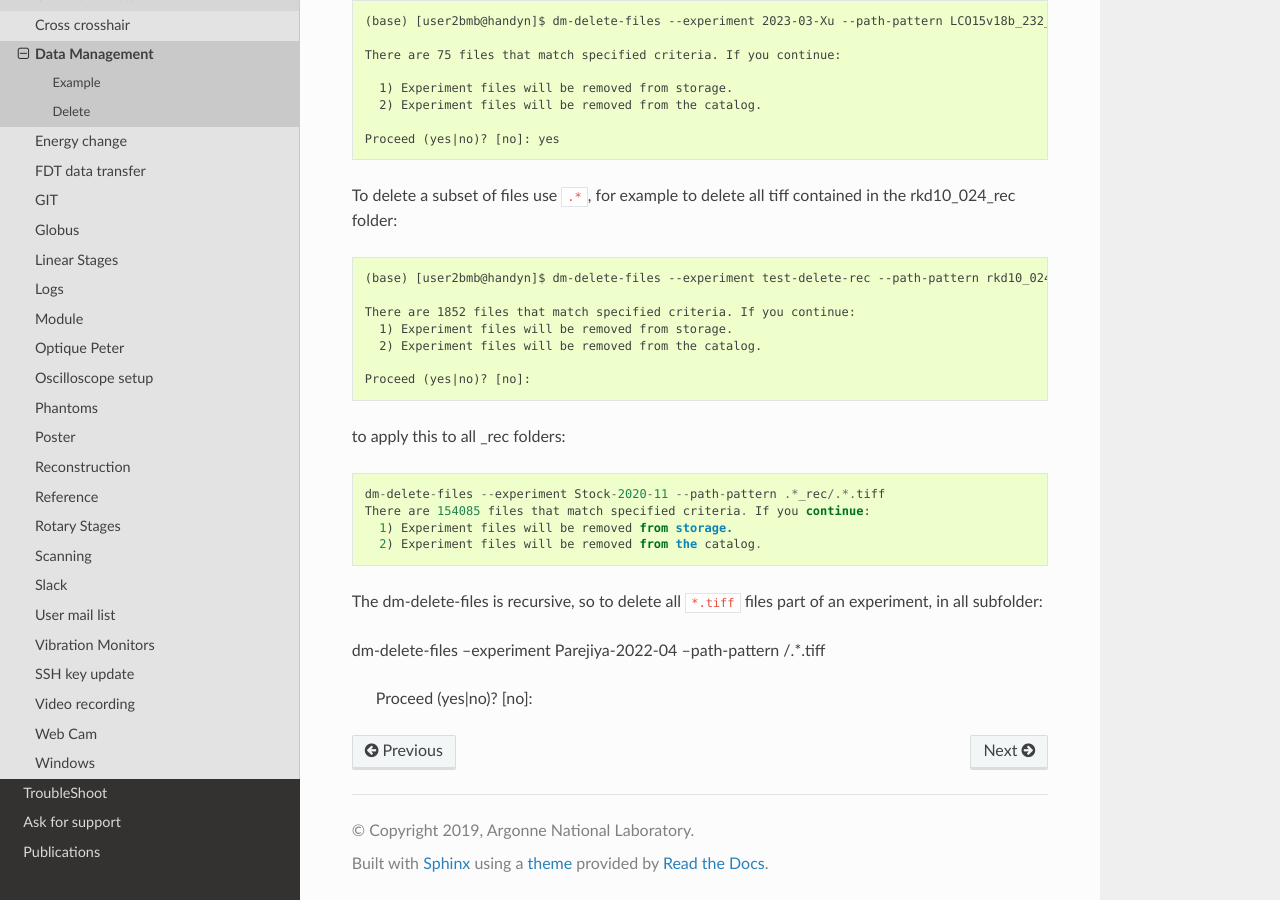
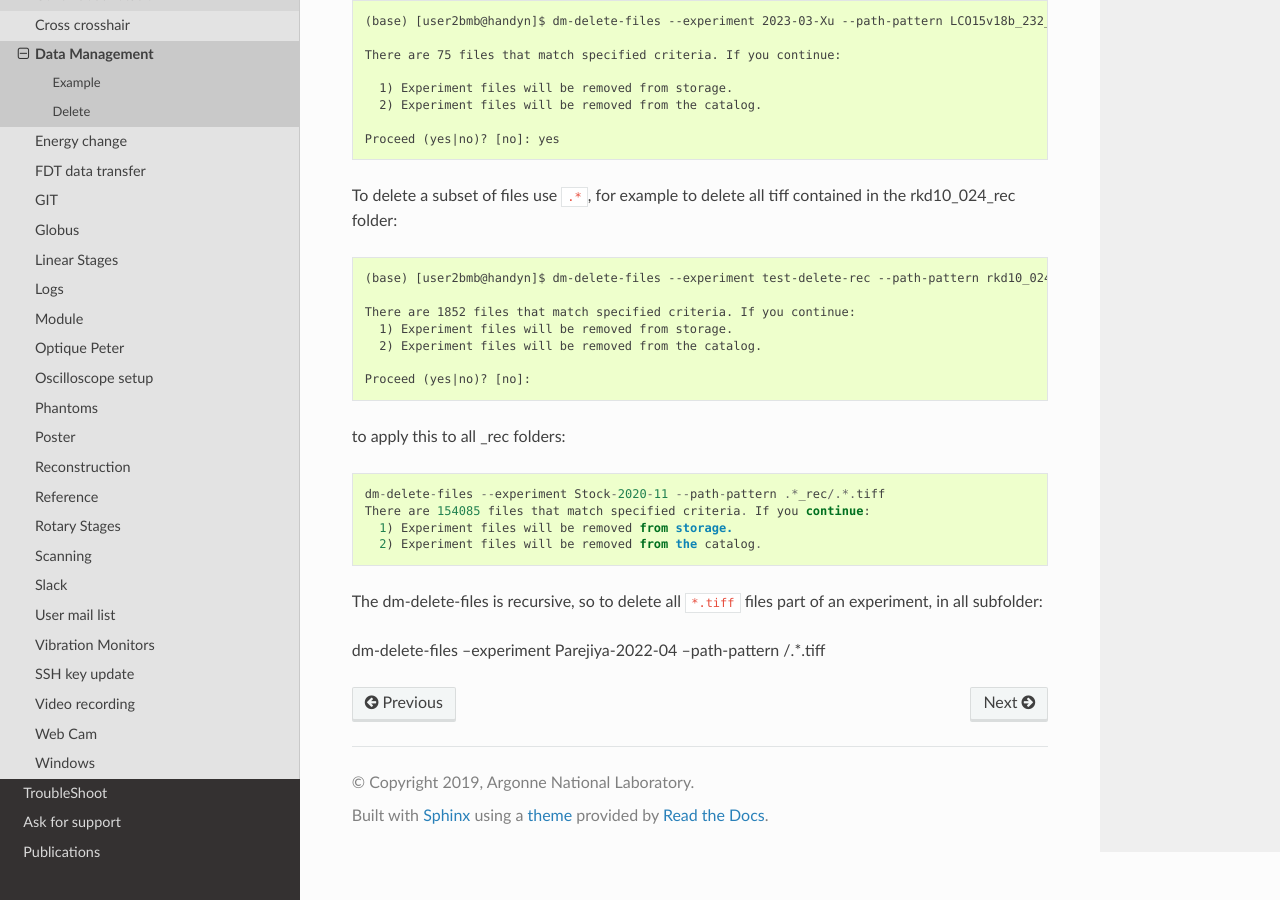
Before and after one commit to xray-imaging/2bm-docs, a Sphinx documentation site: the page built from docs/source/ops/item_035.rst, in a window 1280 px wide and 900 px high, scrolled down 3664 px. Built offline with Sphinx 7.4.7 and the Read the Docs theme 2.0.0, drawn with Linux system fonts in a browser that asks for light colours; the version number could not be read and is left out.

Commit message:
Update item_035.rst

```diff
--- a/docs/source/ops/item_035.rst
+++ b/docs/source/ops/item_035.rst
@@ -144,5 +144,3 @@ The dm-delete-files is recursive, so to delete all ``*.tiff`` files part of an e
 ::
 
 dm-delete-files --experiment Parejiya-2022-04 --path-pattern /.*.tiff
-
-    Proceed (yes|no)? [no]:
```
